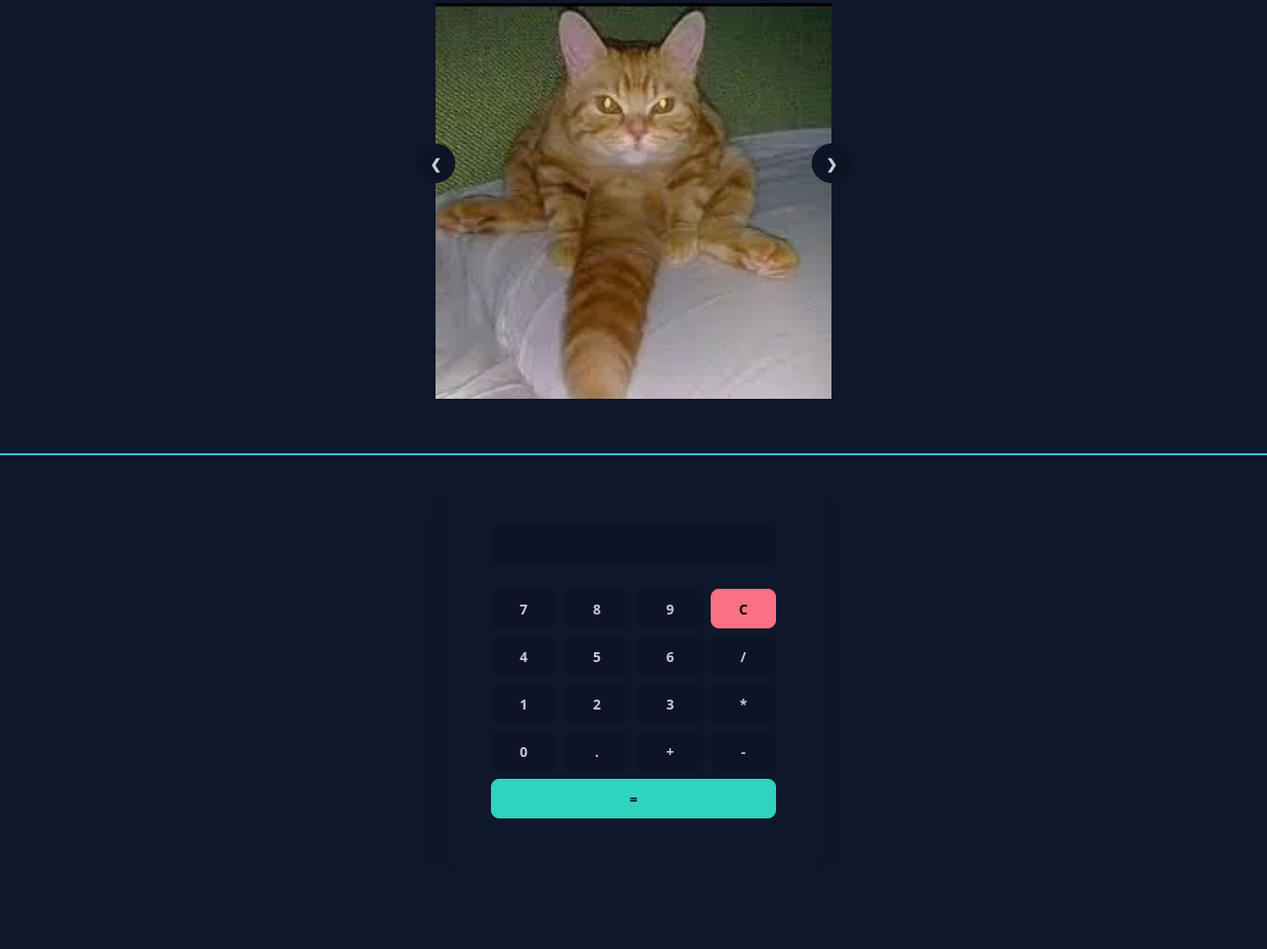
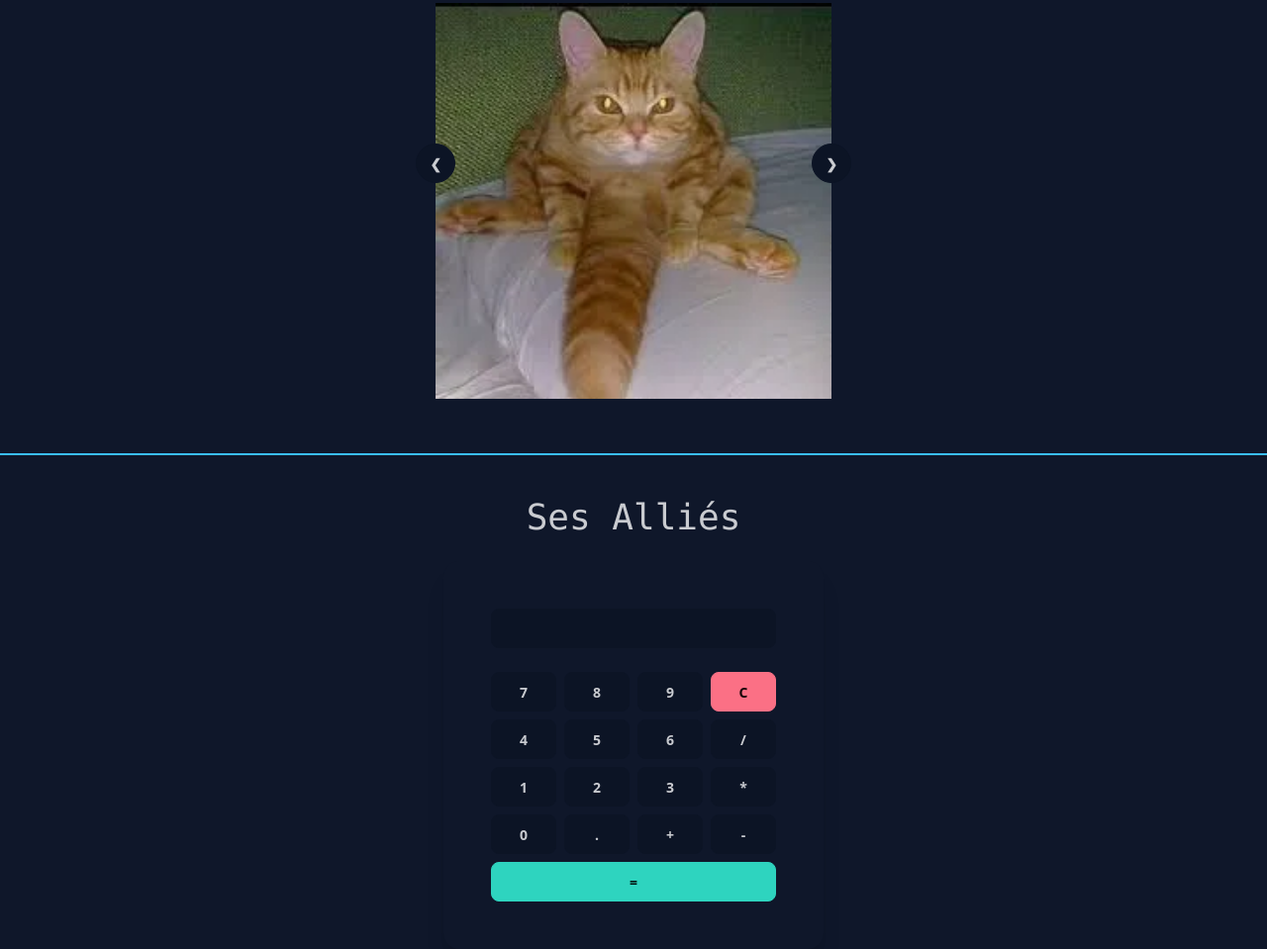
Before and after one commit to LynxFusee/Projet-WEB-JulesM, a website: page src/index.html in a window 1280 px wide. Shown: the part 1505-2464 px from the top of the page at 99% size. Before the commit the page ends 2380 px from the top, so only its background shows below. Drawn offline with Linux system fonts and the light colour scheme.

```diff
--- a/src/index.html
+++ b/src/index.html
@@ -172,7 +172,7 @@
   <div class="divider divider-primary"></div>
 </div>
 
-
+<h1 id="Alliés" class="mt-5 mb-6 text-center text-4xl font-mono">Ses Alliés</h1>
 <div class="flex items-center justify-center">
 <div class="card bg-base-100 shadow-xl p-6 w-full max-w-sm">
   <div class="card-body">
```
